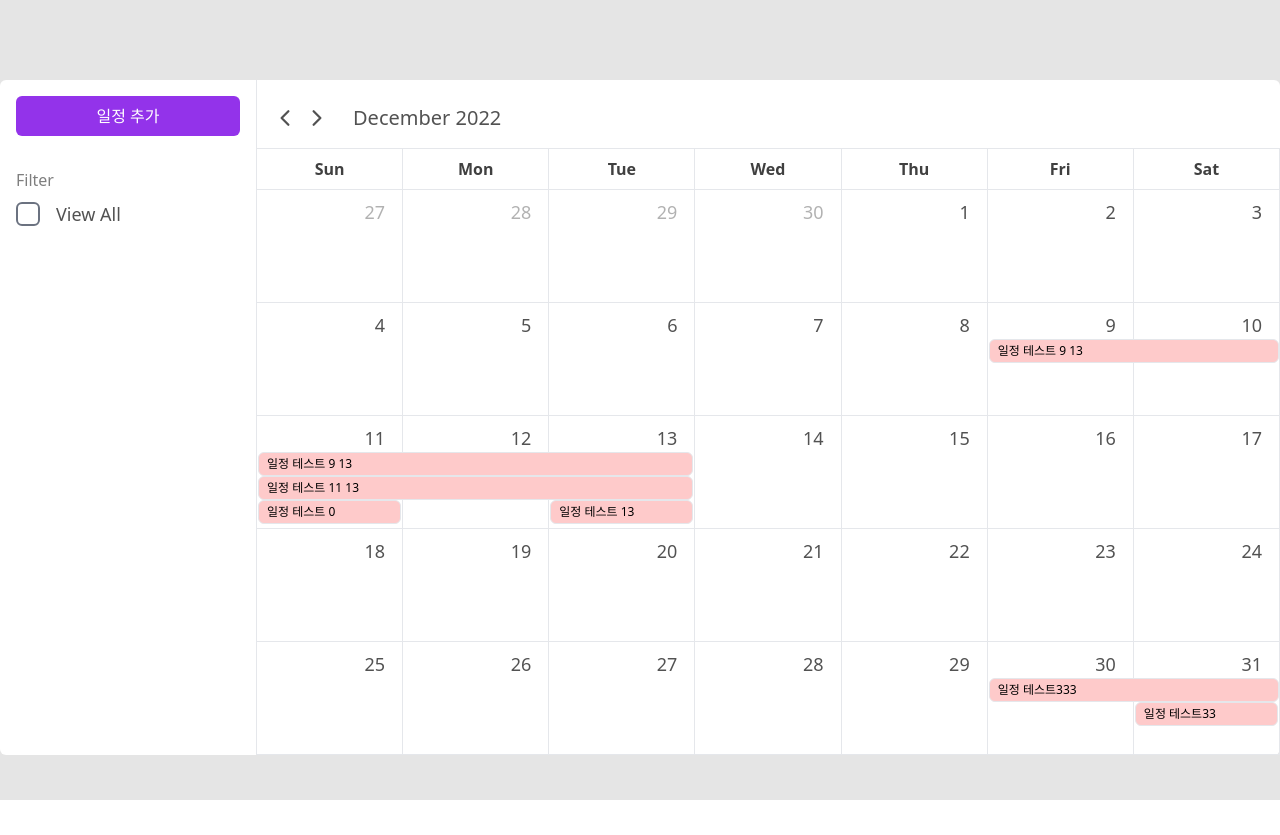
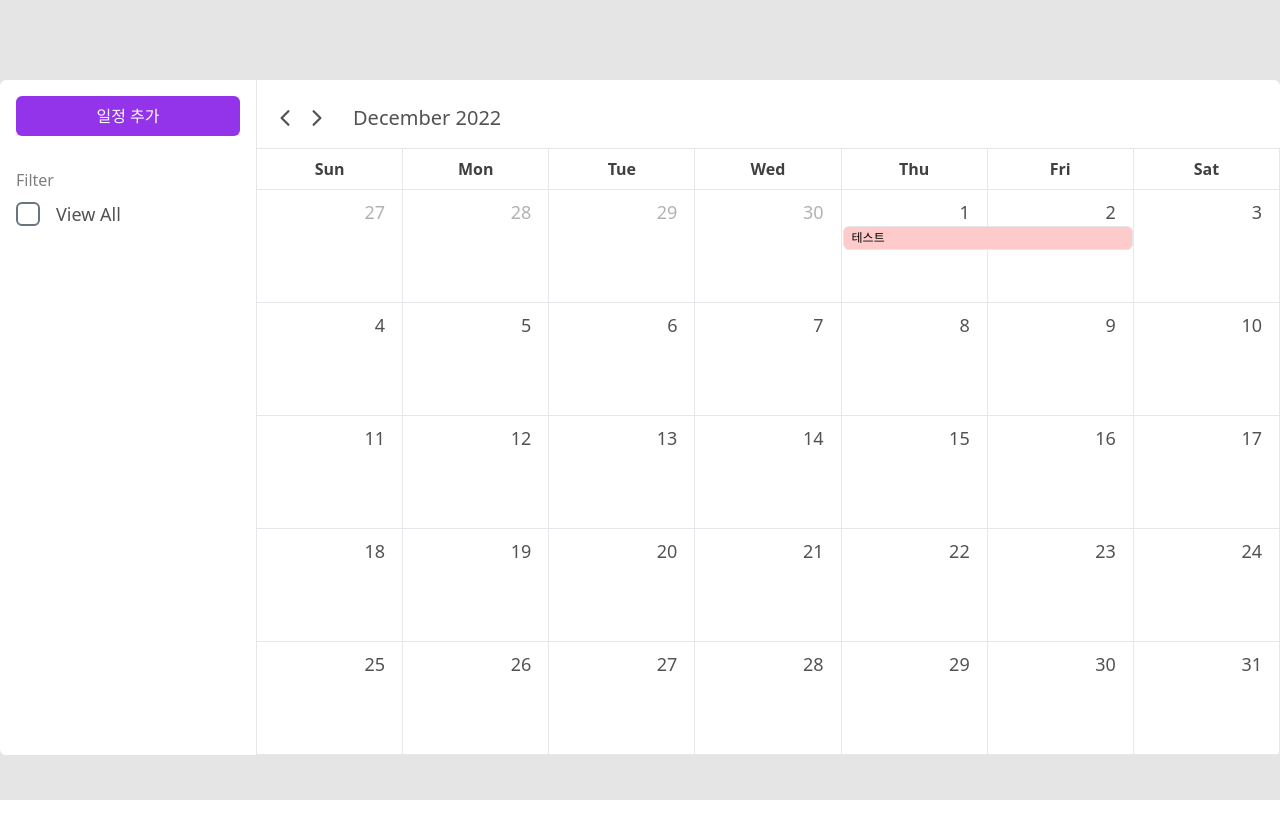
Before and after one commit to woo3145/react-calender, a React (Create React App) app: page / in a window 1280 px wide. Both pictures are taken after a click on the element "일정 추가". Built offline with nearby package versions, Linux system fonts and the light colour scheme.

Commit message:
일정 Local Storage로 저장, 삭제

```diff
--- a/package.json
+++ b/package.json
@@ -11,11 +11,13 @@
     "@types/node": "^16.18.6",
     "@types/react": "^18.0.26",
     "@types/react-dom": "^18.0.9",
+    "@types/uuid": "^9.0.0",
     "react": "^18.2.0",
     "react-dom": "^18.2.0",
     "react-icons": "^4.7.1",
     "react-scripts": "5.0.1",
     "typescript": "^4.9.3",
+    "uuid": "^9.0.0",
     "web-vitals": "^2.1.4"
   },
   "scripts": {
--- a/src/Components/SideBar/AddEventButton.tsx
+++ b/src/Components/SideBar/AddEventButton.tsx
@@ -1,6 +1,21 @@
+import { useContext } from 'react';
+import { EventsContextDispatch } from '../../Context/eventsContext';
+import { v4 as uuidv4 } from 'uuid';
+
 const AddEventButton = () => {
+  const { addEvent } = useContext(EventsContextDispatch);
   return (
     <div
+      onClick={() => {
+        addEvent({
+          id: uuidv4(),
+          title: '테스트',
+          startDate: new Date(2022, 11, 1),
+          endDate: new Date(2022, 11, 2),
+          term: 1,
+          label: '일정',
+        });
+      }}
       className="flex justify-center items-center py-2 bg-purple-600 text-white rounded-md
 cursor-pointer hover:bg-purple-700 duration-200"
     >
--- a/src/Components/Table/TableEventItem.tsx
+++ b/src/Components/Table/TableEventItem.tsx
@@ -1,5 +1,5 @@
-import { useEffect, useRef, useState } from 'react';
-import { IEvent } from '../../Context/eventsContext';
+import { useContext, useEffect, useRef, useState } from 'react';
+import { EventsContextDispatch, IEvent } from '../../Context/eventsContext';
 
 interface Props {
   viewedEvents: IEvent[];
@@ -7,6 +7,8 @@ interface Props {
 }
 
 const TableEventItem = ({ viewedEvents, containerDate }: Props) => {
+  const { removeEvent } = useContext(EventsContextDispatch);
+
   const ref = useRef<HTMLDivElement>(null);
   const [width, setWidth] = useState(0);
   useEffect(() => {
@@ -50,6 +52,7 @@ const TableEventItem = ({ viewedEvents, containerDate }: Props) => {
         //
         return (
           <div
+            onClick={() => removeEvent(event.id)} // 임시
             key={idx}
             style={{
               width: w,
--- a/src/Context/eventsContext.tsx
+++ b/src/Context/eventsContext.tsx
@@ -2,11 +2,15 @@ import React, {
   createContext,
   Dispatch,
   ReactNode,
+  useCallback,
+  useEffect,
   useMemo,
   useState,
 } from 'react';
+import { getEvents, saveEvents } from '../utils/localStorage';
 
 export interface IEvent {
+  id: string;
   title: string;
   label: string;
   startDate: Date;
@@ -24,71 +28,53 @@ export const EventsContextState = createContext<ContextState>({
 
 interface ContextDispatch {
   setEvents: Dispatch<React.SetStateAction<IEvent[]>> | null;
+  addEvent: (event: IEvent) => void;
+  removeEvent: (eventId: string) => void;
 }
 export const EventsContextDispatch = createContext<ContextDispatch>({
   setEvents: null,
+  addEvent: (event: IEvent) => {},
+  removeEvent: (eventId: string) => {},
 });
 
 export const EventsProvider = ({ children }: { children: ReactNode }) => {
-  const [events, setEvents] = useState<IEvent[]>([
-    {
-      title: '일정 테스트 9 13',
-      label: 'Personal',
-      startDate: new Date(2022, 11, 9),
-      endDate: new Date(2022, 11, 13),
-      term: 4,
+  const [events, setEvents] = useState<IEvent[]>([]);
+
+  useEffect(() => {
+    setEvents(
+      getEvents().map((e) => {
+        e.startDate = new Date(e.startDate);
+        e.endDate = new Date(e.endDate);
+        return e;
+      })
+    );
+  }, []);
+
+  const addEvent = useCallback(
+    (event: IEvent) => {
+      const newEvents = [...events, event];
+      setEvents(newEvents);
+      saveEvents(newEvents);
     },
-    {
-      title: '일정 테스트 13',
-      label: 'Personal',
-      startDate: new Date(2022, 11, 13),
-      endDate: new Date(2022, 11, 13),
-      term: 0,
+    [events]
+  );
+
+  const removeEvent = useCallback(
+    (eventId: string) => {
+      const filteredEvents = events.filter((e) => e.id !== eventId);
+      setEvents(filteredEvents);
+      saveEvents(filteredEvents);
     },
-    {
-      title: '일정 테스트 11 13',
-      label: 'Personal',
-      startDate: new Date(2022, 11, 11),
-      endDate: new Date(2022, 11, 13),
-      term: 2,
-    },
-    {
-      title: '일정 테스트 0',
-      label: 'Personal',
-      startDate: new Date(2022, 11, 11),
-      endDate: new Date(2022, 11, 11),
-      term: 0,
-    },
-    {
-      title: '일정 테스트 31',
-      label: 'Personal',
-      startDate: new Date(2022, 0, 0),
-      endDate: new Date(2022, 0, 0),
-      term: 0,
-    },
-    {
-      title: '일정 테스트33',
-      label: 'Personal',
-      startDate: new Date(2022, 11, 31),
-      endDate: new Date(2022, 11, 31),
-      term: 0,
-    },
-    {
-      title: '일정 테스트333',
-      label: 'Personal',
-      startDate: new Date(2022, 11, 30),
-      endDate: new Date(2022, 11, 31),
-      term: 1,
-    },
-  ]);
+    [events]
+  );
 
   const eventsContextStateValue = useMemo(() => {
     return { events };
   }, [events]);
 
   const eventsContextDispatchValue = useMemo(() => {
-    return { setEvents };
-  }, []);
+    return { setEvents, addEvent, removeEvent };
+  }, [addEvent, removeEvent]);
   return (
     <EventsContextState.Provider value={eventsContextStateValue}>
       <EventsContextDispatch.Provider value={eventsContextDispatchValue}>
--- /dev/null
+++ b/src/utils/localStorage.ts
@@ -0,0 +1,11 @@
+import { IEvent } from '../Context/eventsContext';
+
+export const getEvents = () => {
+  const events = localStorage.getItem('events');
+  if (!events) return [];
+  return JSON.parse(events) as IEvent[];
+};
+
+export const saveEvents = (events: IEvent[]) => {
+  localStorage.setItem('events', JSON.stringify(events));
+};
```
Also changed, not shown: 2 other files (tests, documents, lock files or other folders).
